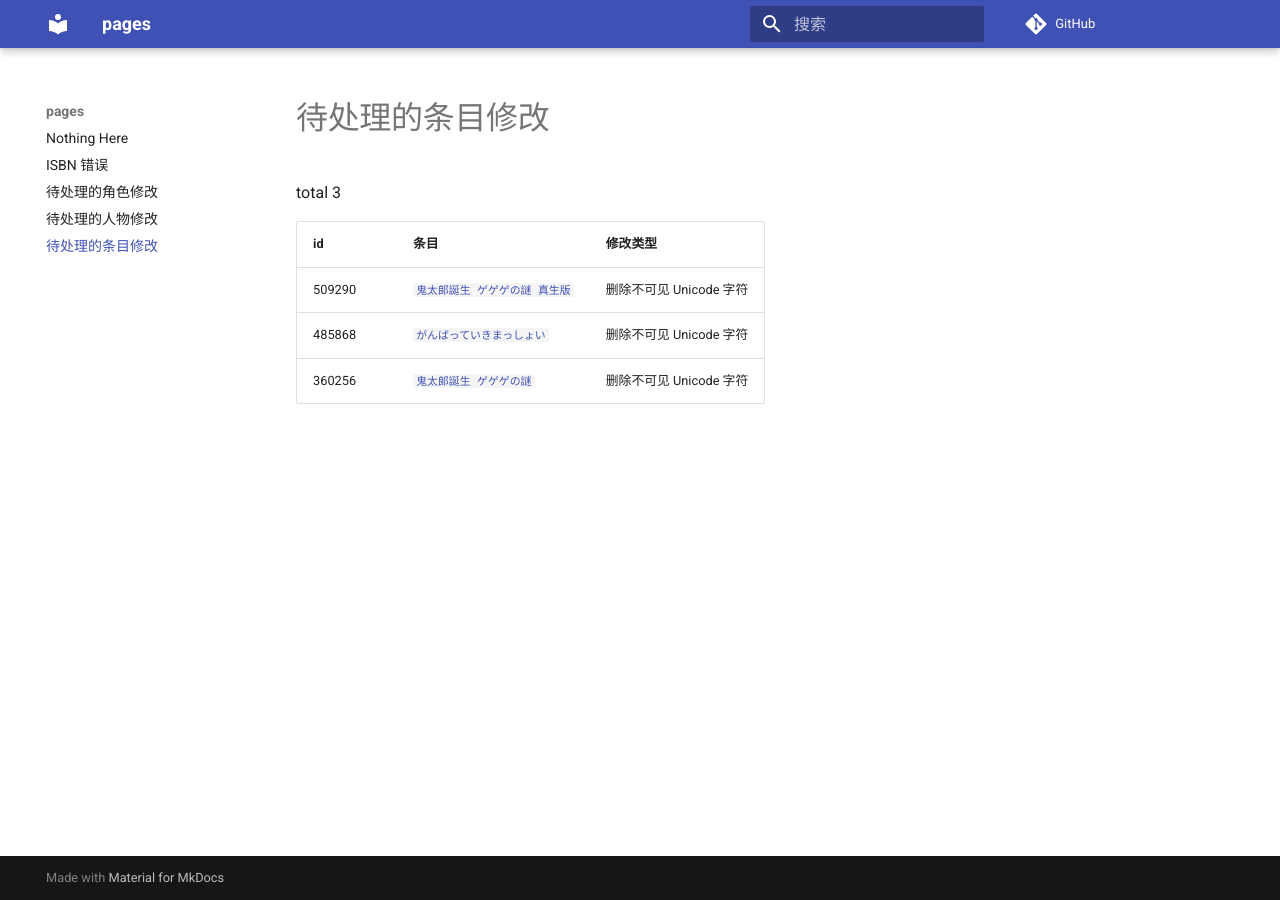
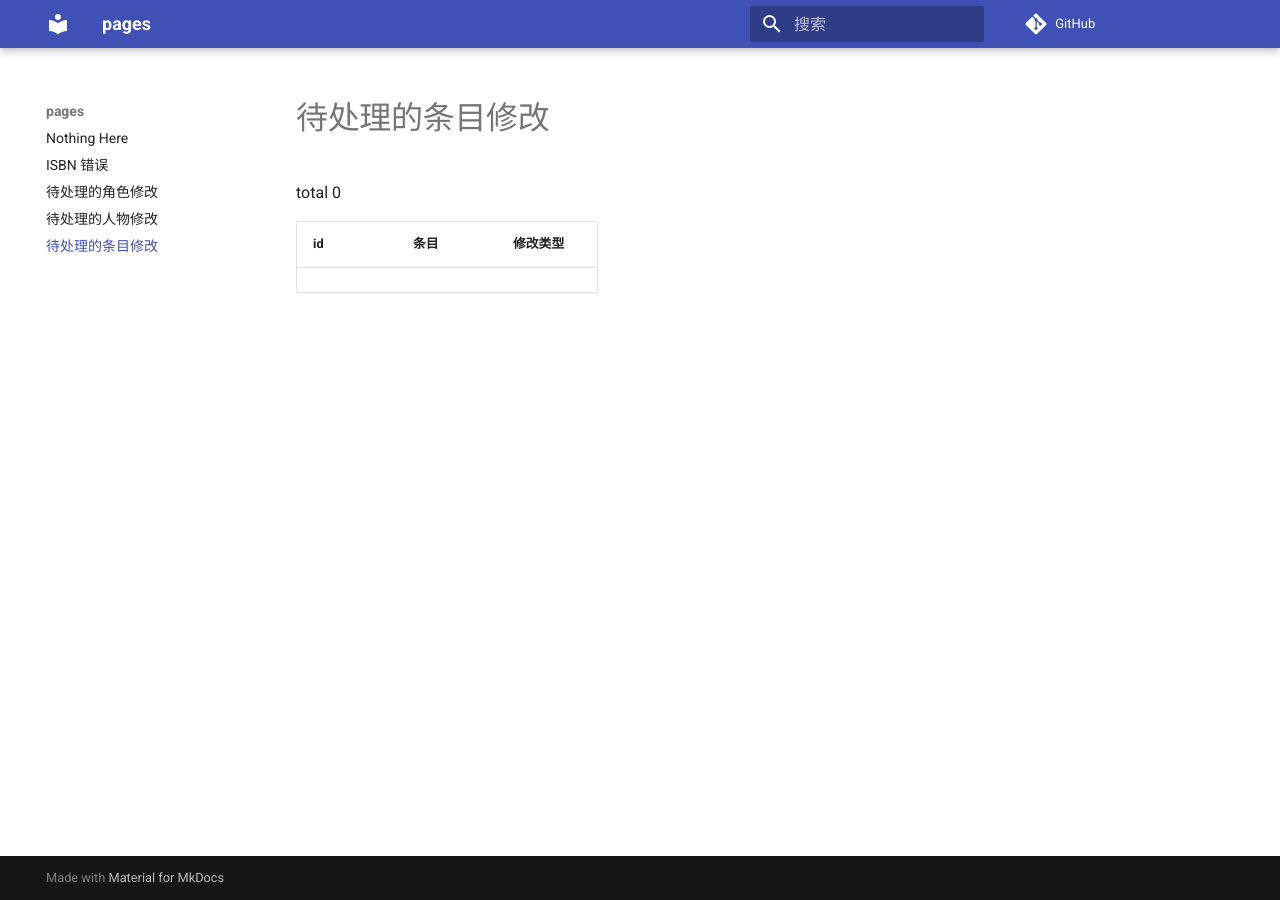
Before and after one commit to trim21/bangumi-pages, an MkDocs documentation site: the page built from docs/pending-subject-changes.md, in a window 1280 px wide. Built offline with MkDocs 1.6.1 and Material for MkDocs 9.7.7, drawn with Linux system fonts in a browser that asks for light colours; comment, search, counter and statistics services are not loaded.

Commit message:
update pending-changes.md

```diff
--- a/docs/pending-subject-changes.md
+++ b/docs/pending-subject-changes.md
@@ -1,9 +1,6 @@
 # 待处理的条目修改
 
-total 3
+total 0
 
 | id | 条目 | 修改类型 |
 | --- | --- | --- |
-| 509290 | [`鬼太郎誕生 ゲゲゲの謎 真生版`](https://bgm.tv/subject/509290) | 删除不可见 Unicode 字符 |
-| 485868 | [`がんばっていきまっしょい`](https://bgm.tv/subject/485868) | 删除不可见 Unicode 字符 |
-| 360256 | [`鬼太郎誕生 ゲゲゲの謎`](https://bgm.tv/subject/360256) | 删除不可见 Unicode 字符 |
```
